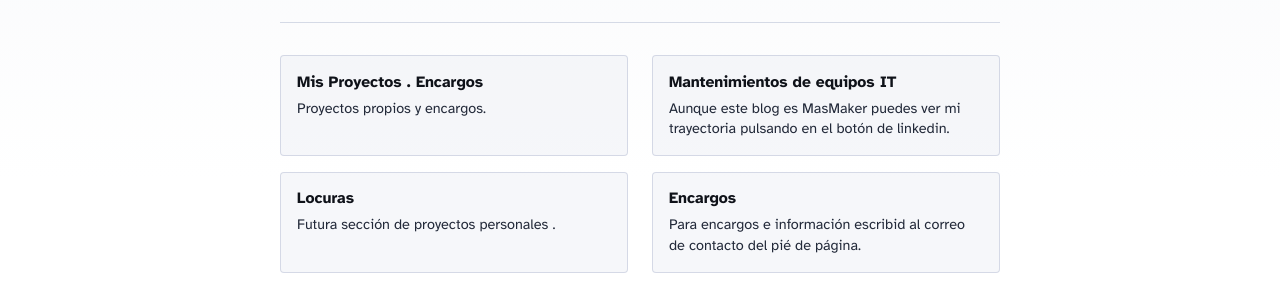
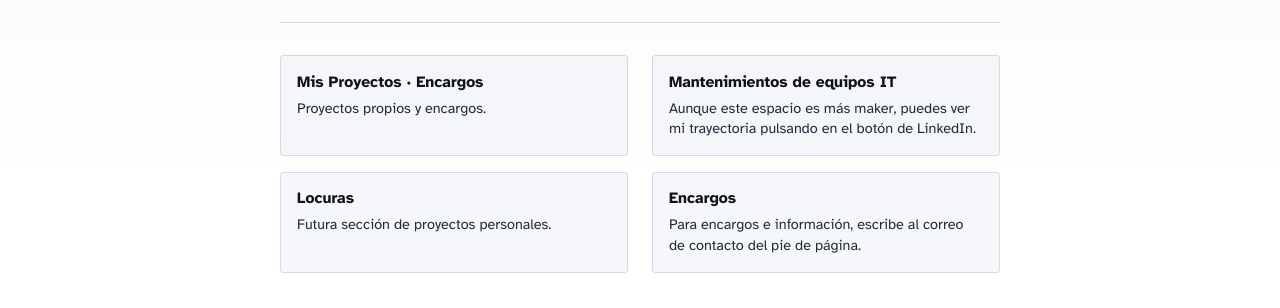
Before and after one commit to garfestudio-tech/astro-blog-starter-template, an Astro site: page / in a window 1280 px wide. Shown: the part 421-729 px from the top of the page. Built offline with nearby package versions, Linux system fonts and the light colour scheme; Astro itself is replaced by a stand-in of ours.

Commit message:
Update index.astro

```diff
--- a/src/pages/index.astro
+++ b/src/pages/index.astro
@@ -36,20 +36,20 @@ import { SITE_TITLE, SITE_DESCRIPTION } from '../consts';
 			<section class="pillars" aria-label="Áreas de trabajo">
 				<ul>
 					<li>
-						<strong>Mis Proyectos . Encargos</strong>
+						<strong>Mis Proyectos · Encargos</strong>
 						<span>Proyectos propios y encargos.</span>
 					</li>
 					<li>
-						<strong>Mantenimientos de equipos IT </strong>
-						<span>Aunque este blog es MasMaker puedes ver mi trayectoria pulsando en el botón de linkedin.</span>
+						<strong>Mantenimientos de equipos IT</strong>
+						<span>Aunque este espacio es más maker, puedes ver mi trayectoria pulsando en el botón de LinkedIn.</span>
 					</li>
 					<li>
 						<strong>Locuras</strong>
-						<span>Futura sección de proyectos personales .</span>
+						<span>Futura sección de proyectos personales.</span>
 					</li>
 					<li>
 						<strong>Encargos</strong>
-						<span>Para encargos e información escribid al correo de contacto del pié de página.</span>
+						<span>Para encargos e información, escribe al correo de contacto del pie de página.</span>
 					</li>
 				</ul>
 			</section>
```
